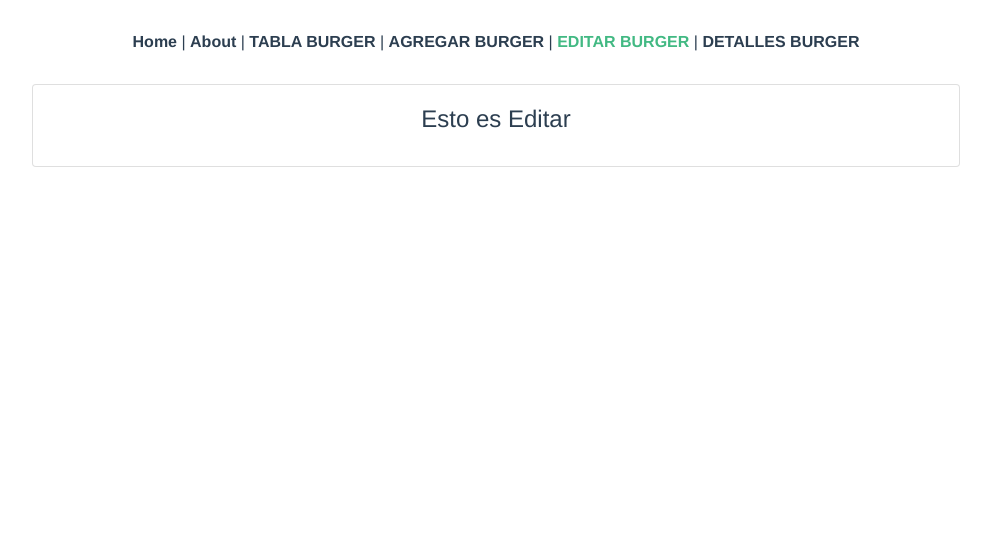
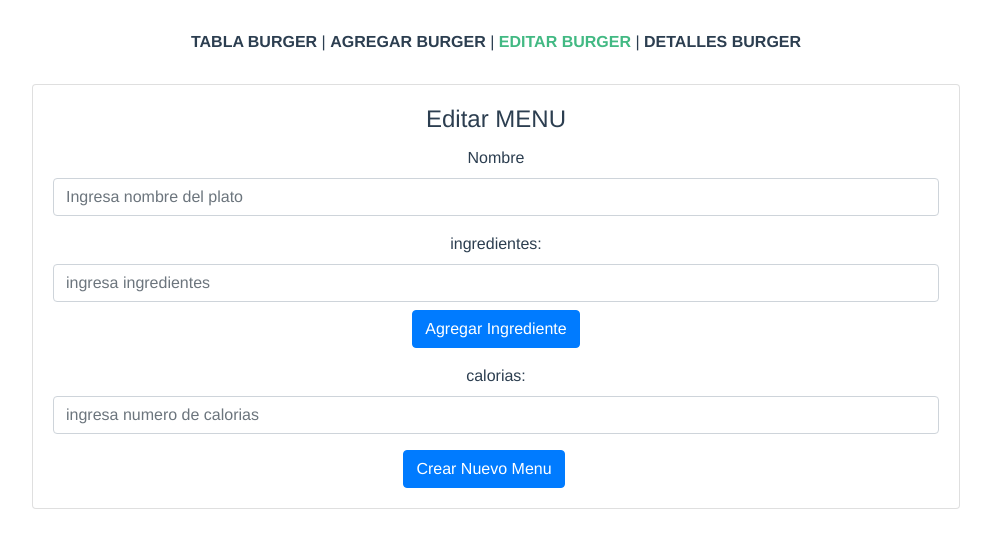
Before and after one commit to MoisesLagos123/PracticaVue, a Vue app: page /TablaBurgerEditar in a window 1280 px wide. Shown: the top 548 px of the page, without its empty margins (144-1135 px from the left). Built offline with nearby package versions, Linux system fonts and the light colour scheme.

Commit message:
Implementacion eliminar, agregar

```diff
--- a/src/App.vue
+++ b/src/App.vue
@@ -1,12 +1,10 @@
 <template>
   <div id="app">
     <div id="nav">
-      <router-link to="/">Home</router-link> |
-      <router-link to="/about">About</router-link> |
       <router-link to="/TablaBurger">TABLA BURGER</router-link> |
       <router-link to="/TablaBurgerAgregar">AGREGAR BURGER</router-link> |
       <router-link to="/TablaBurgerEditar">EDITAR BURGER</router-link> |
-      <router-link to="/TablaBurgerEliminar">DETALLES BURGER</router-link>
+       <router-link to="/TablaBurgerDetalles">DETALLES BURGER</router-link>
     </div>
     <router-view/>
   </div>
--- a/src/components/TablaBurger.vue
+++ b/src/components/TablaBurger.vue
@@ -2,7 +2,7 @@
 <template>
     <div style="margin: 0 auto; width:80%">
         <b-card title="MENU" class="ml-5 mr-5 mb-5">
-            <b-button variant="success" class="mb-4" style="margin-left: -50em"  v-on:click="agregar">AGREGAR</b-button>
+
             <table class="table">
                 <thead>
                     <tr>
@@ -13,18 +13,67 @@
                 </thead>
                 <tbody>
                     <tr v-for="todo in todos" :key="todo.id">
-                        <td>{{todo.id}}</td>
+                        <td >{{todo.id}}</td>
                         <td>{{todo.nombre}}</td>
                         <td>
-
-                            <b-button variant="warning" class="mr-2" v-on:click="editar">EDITAR</b-button>
-                            <b-button variant="danger" class="mr-2"  v-on:click="eliminar">ELIMINAR</b-button>
-                            <b-button variant="dark" class="mr-2" v-on:click="verDetalles">VER DETALES</b-button>
+                            <b-button variant="warning" class="mr-2" v-on:click="editar(todo)" v-b-modal.modal-1>EDITAR</b-button>
+                            <b-button variant="danger" class="mr-2"  v-on:click="eliminar(todo.id)">ELIMINAR</b-button>
+                            <b-button variant="dark" class="mr-2" v-on:click="verDetalles" v-b-modal.modal-2>VER DETALES</b-button>
                         </td>
                     </tr>
                 </tbody>
             </table>
         </b-card>
+
+    <div>
+
+
+        <b-modal id="modal-1" title="BootstrapVue">
+            <b-card title="Editar MENU" class="ml-5 mr-5 mb-5">
+        <b-form  v-if="show">
+        <b-form-group id="nombre" label="Nombre" label-for="nombre">
+            <b-form-input
+            id="nombre"
+            v-model="form.nombre"
+            type="text"
+            placeholder="Ingresa nombre del plato"
+            required
+            ></b-form-input>
+        </b-form-group>
+
+
+
+        <b-form-group id="ingredientes" label="ingredientes:" ref="ingredientes" label-for="ingredientes">
+            <b-form-input
+            id="ingredientes"
+            v-model="form.ingredientes"
+            placeholder="ingresa ingredientes"
+
+            ></b-form-input>
+            <b-button variant="primary" class="mt-2">Agregar Ingrediente</b-button>
+        </b-form-group>
+
+        <b-form-group id="calorias" label="calorias:" label-for="calorias">
+            <b-form-input
+            id="calorias"
+            type="number"
+            v-model="form.calorias"
+            placeholder="ingresa numero de calorias"
+            required
+            ></b-form-input >
+        </b-form-group>
+
+
+        <b-button type="submit" variant="primary" class="mr-4">Crear Nuevo Menu</b-button>
+        </b-form>
+
+    </b-card>
+        </b-modal>
+        <b-modal id="modal-2" title="BootstrapVue">
+            <p class="my-4">Ver Detalles</p>
+        </b-modal>
+    </div>
+
     </div>
 
 
@@ -36,8 +85,16 @@ import axios from 'axios'
 export default{
     data(){
         return{
+            form: {
+          nombre: '',
+          ingredientes: '',
+          calorias: '',
+        },
+        show: true,
+
             todos:null,
             event: "click"
+
         }
     },
 
@@ -49,23 +106,27 @@ export default{
             axios
                 .get('https://prueba-hamburguesas.herokuapp.com/burger/')
                 .then(response => {
-                    console.log(response)
+
                     this.todos = response.data
                 })
                 .catch(e=> console.log(e))
         },
-        agregar() {
-            alert("Usted seleccionó agregar");
 
+        editar(todos) {
+            this.form.nombre = todos.nombre
+            this.form.calorias = todos.calorias
+            this.form.ingredientes = todos.ingredientes[0]
+            console.log(todos.ingredientes.map(item =>item))
+            let prueba = document.getElementById('test')
+            console.log(prueba)
         },
-        editar() {
-            alert("Usted seleccionó Editar");
-        },
-        eliminar() {
-            alert("Usted seleccionó Eliminar");
+        async eliminar(todo)  {
+
+          await axios.delete('https://prueba-hamburguesas.herokuapp.com/burger/'+todo)
+            location.reload()
         },
         verDetalles() {
-            alert("Usted seleccionó Ver detalles");
+
         }
     }
 
--- a/src/components/TablaBurgerAgregar.vue
+++ b/src/components/TablaBurgerAgregar.vue
@@ -1,6 +1,6 @@
 <template>
   <div style="margin: 0 auto; width:80%">
-      <b-card title="MENU" class="ml-5 mr-5 mb-5">
+      <b-card title="Agregar MENU" class="ml-5 mr-5 mb-5">
         <b-form @submit="onSubmit" v-if="show">
         <b-form-group id="nombre" label="Nombre" label-for="nombre">
             <b-form-input
@@ -14,12 +14,12 @@
 
         <b-form-group id="ingredientes" label="ingredientes:" ref="ingredientes" label-for="ingredientes">
             <b-form-input
-            id="ingredientess"
+            id="ingredientes"
             v-model="form.ingredientes"
-            placeholder="ingresa ingredientes ingredientes"
+            placeholder="ingresa ingredientes"
 
             ></b-form-input>
-            <b-button v-on:click="agregar" variant="primary" class="mr-4">Agregar Ingrediente</b-button>
+            <b-button v-on:click="agregar" variant="primary" class="mt-2">Agregar Ingrediente</b-button>
         </b-form-group>
 
         <b-form-group id="calorias" label="calorias:" label-for="calorias">
@@ -33,23 +33,23 @@
         </b-form-group>
 
 
-        <b-button type="submit" variant="primary" class="mr-4">Submit</b-button>
+        <b-button type="submit" variant="primary" class="mr-4">Crear Nuevo Menu</b-button>
         </b-form>
-        <b-card class="mt-3" header="Form Data Result">
-        <pre class="m-0">{{ form }}</pre>
-        </b-card>
+
     </b-card>
   </div>
 </template>
 
 <script>
 import axios from 'axios'
+let ArIngredientes =[]
   export default {
     data() {
       return {
+
         form: {
           nombre: '',
-          ingredientes: [],
+          ingredientes: '',
           calorias: '',
         },
         show: true
@@ -58,20 +58,24 @@ import axios from 'axios'
     methods: {
       onSubmit(event) {
         event.preventDefault()
-        //alert(JSON.stringify(this.form)
+
         axios
-            .post("https://prueba-hamburguesas.herokuapp.com/burger/",this.form)
+            .post("https://prueba-hamburguesas.herokuapp.com/burger/",{nombre: this.form.nombre, ingredientes: ArIngredientes, calorias: this.form.calorias})
+
 
 
       },
 
         agregar() {
+           if(this.form.ingredientes){
+                let dato = this.form.ingredientes
+                ArIngredientes.push(dato)
+                this.form.ingredientes = ''
+           }else{
+               alert('debe ingresar algun dato')
+           }
 
-            let dato = document.getElementById('ingredientess')
-            let ingr = []
-            let insert = ingr.push(dato)
-            console.log(insert)
-            console.log(ingr)
+
 
 
         }
--- /dev/null
+++ b/src/components/TablaBurgerDetalles.vue
@@ -0,0 +1,9 @@
+<template>
+    <div style="margin: 0 auto; width:80%">
+        <b-card title="Esto es Detalles" class="ml-5 mr-5 mb-5">
+
+        </b-card>
+    </div>
+
+
+</template>
--- a/src/components/TablaBurgerEditar.vue
+++ b/src/components/TablaBurgerEditar.vue
@@ -1,9 +1,79 @@
 <template>
-    <div style="margin: 0 auto; width:80%">
-        <b-card title="Esto es Editar" class="ml-5 mr-5 mb-5">
+  <div style="margin: 0 auto; width:80%">
+      <b-card title="Editar MENU" class="ml-5 mr-5 mb-5">
+        <b-form @submit="onSubmit" v-if="show">
+        <b-form-group id="nombre" label="Nombre" label-for="nombre">
+            <b-form-input
+            id="nombre"
+            v-model="form.nombre"
+            type="text"
+            placeholder="Ingresa nombre del plato"
+            required
+            ></b-form-input>
+        </b-form-group>
 
-        </b-card>
-    </div>
+        <b-form-group id="ingredientes" label="ingredientes:" ref="ingredientes" label-for="ingredientes">
+            <b-form-input
+            id="ingredientes"
+
+            placeholder="ingresa ingredientes"
+
+            ></b-form-input>
+            <b-button v-on:click="agregar" variant="primary" class="mt-2">Agregar Ingrediente</b-button>
+        </b-form-group>
+
+        <b-form-group id="calorias" label="calorias:" label-for="calorias">
+            <b-form-input
+            id="calorias"
+            type="number"
+            v-model="form.calorias"
+            placeholder="ingresa numero de calorias"
+            required
+            ></b-form-input >
+        </b-form-group>
 
 
+        <b-button type="submit" variant="primary" class="mr-4">Crear Nuevo Menu</b-button>
+        </b-form>
+
+    </b-card>
+  </div>
 </template>
+
+<script>
+import axios from 'axios'
+let ArIngredientes =[]
+  export default {
+    data() {
+      return {
+        form: {
+          nombre: '',
+          calorias: '',
+        },
+        show: true
+      }
+    },
+    methods: {
+      onSubmit(event) {
+        event.preventDefault()
+        //alert(JSON.stringify(this.form)
+        axios
+            .post("https://prueba-hamburguesas.herokuapp.com/burger/",{nombre: this.form.nombre, ingredientes: ArIngredientes, calorias: this.form.calorias})
+
+
+      },
+
+        agregar() {
+
+            let dato = 'test'
+
+            let insert = ArIngredientes.push(dato)
+            console.log(insert)
+            console.log(ArIngredientes)
+            alert(ArIngredientes)
+
+
+        }
+    }
+  }
+</script>
--- a/src/router/index.js
+++ b/src/router/index.js
@@ -5,7 +5,7 @@ import TablaBurger from '@/components/TablaBurger.vue'
 import TablaBurgerAgregar from '@/components/TablaBurgerAgregar.vue'
 import TablaBurgerEditar from '@/components/TablaBurgerEditar.vue'
 import TablaBurgerEliminar from '@/components/TablaBurgerEliminar.vue'
-
+import TablaBurgerDetalles from '@/components/TablaBurgerDetalles.vue'
 
 Vue.use(VueRouter)
 
@@ -19,6 +19,11 @@ const routes = [
     path: '/TablaBurger',
     name: 'TablaBurger',
     component: TablaBurger
+  },
+  {
+    path: '/TablaBurgerDetalles',
+    name: 'TablaBurgerDetalles',
+    component: TablaBurgerDetalles
   },
   {
     path: '/TablaBurgerAgregar',
```
